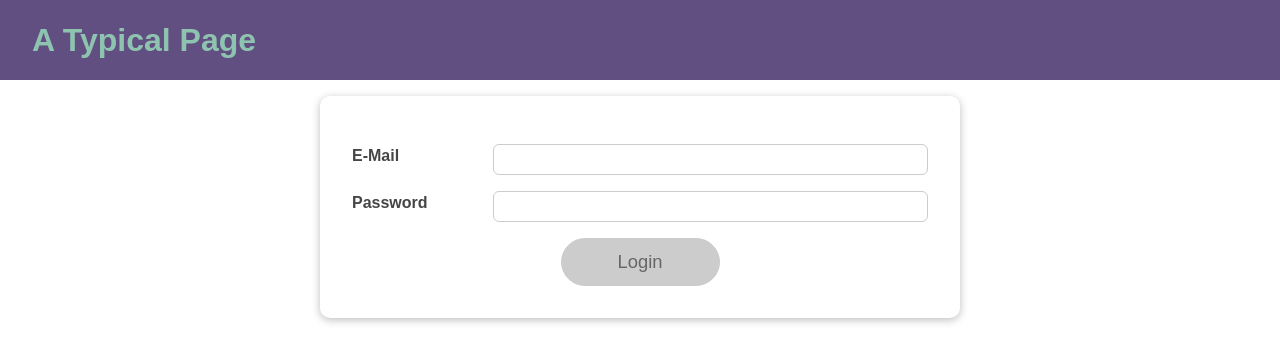
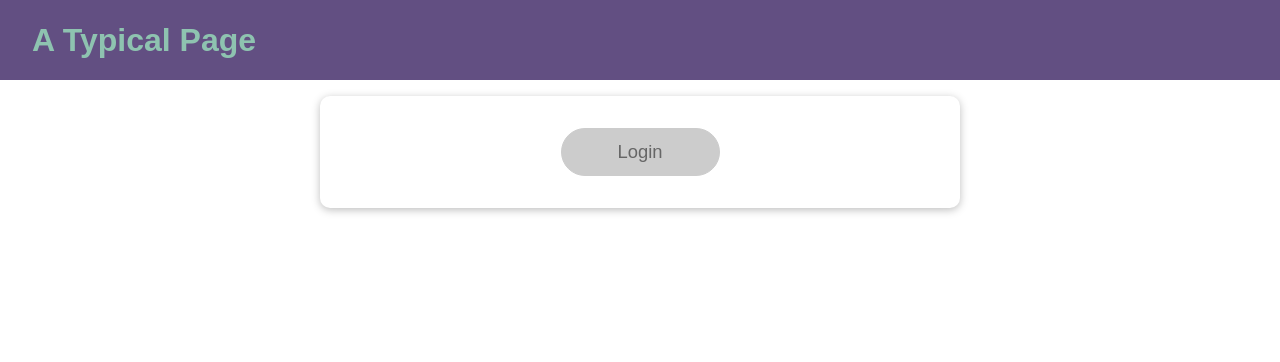
Before and after one commit to Plorrain/react-learning-use-effect-hook, a React (Create React App) app: page / in a window 1280 px wide. Shown: the top 362 px of the page. Built offline with nearby package versions, Linux system fonts and the light colour scheme.

Commit message:
password and email input components: probably not how it should be done, mostly moving code into new files

```diff
--- a/src/components/Login/EmailInput.js
+++ b/src/components/Login/EmailInput.js
@@ -1,4 +1,6 @@
-import React from 'react';
+import React, { useState } from 'react';
+
+import classes from './Login.module.css';
 
 function EmailInput () {
 
--- a/src/components/Login/Login.js
+++ b/src/components/Login/Login.js
@@ -1,5 +1,7 @@
 import React, { useState, useReducer, useEffect, useContext } from 'react';
 
+import EmailInput from './EmailInput';
+import PasswordInput from './PasswordInput';
 import Card from '../UI/Card/Card';
 import Button from '../UI/Button/Button';
 import classes from './Login.module.css';
@@ -109,11 +111,11 @@ const Login = (props) => {
   return (
     <Card className={classes.login}>
       <form onSubmit={submitHandler}>
-        <div
+        {/* <div
           className={`${classes.control} ${
             emailState.isValid === false ? classes.invalid : ''
           }`}
-          // question: line above, why '' and not emailIsValid(event.target)?
+          question: line above, why '' and not emailIsValid(event.target)?
         >
           <label htmlFor="email">E-Mail</label>
           <input
@@ -123,12 +125,12 @@ const Login = (props) => {
             onChange={emailChangeHandler}
             onBlur={validateEmailHandler}
           />
-        </div>
-        <div
+        </div> */}
+        {/* <div
           className={`${classes.control} ${
             passwordState.isValid === false ? classes.invalid : ''
           }`}
-          // question: line above, why '' and not passwordIsValid(event.target)?
+          question: line above, why '' and not passwordIsValid(event.target)?
         >
           <label htmlFor="password">Password</label>
           <input
@@ -138,7 +140,7 @@ const Login = (props) => {
             onChange={passwordChangeHandler}
             onBlur={validatePasswordHandler}
           />
-        </div>
+        </div> */}
         <div className={classes.actions}>
           <Button type="submit" className={classes.btn} disabled={!formIsValid}>
             Login
--- a/src/components/Login/PasswordInput.js
+++ b/src/components/Login/PasswordInput.js
@@ -1,4 +1,6 @@
-import React from 'react';
+import React, { useState } from 'react';
+
+import classes from './Login.module.css';
 
 function PasswordInput () {
 
```
